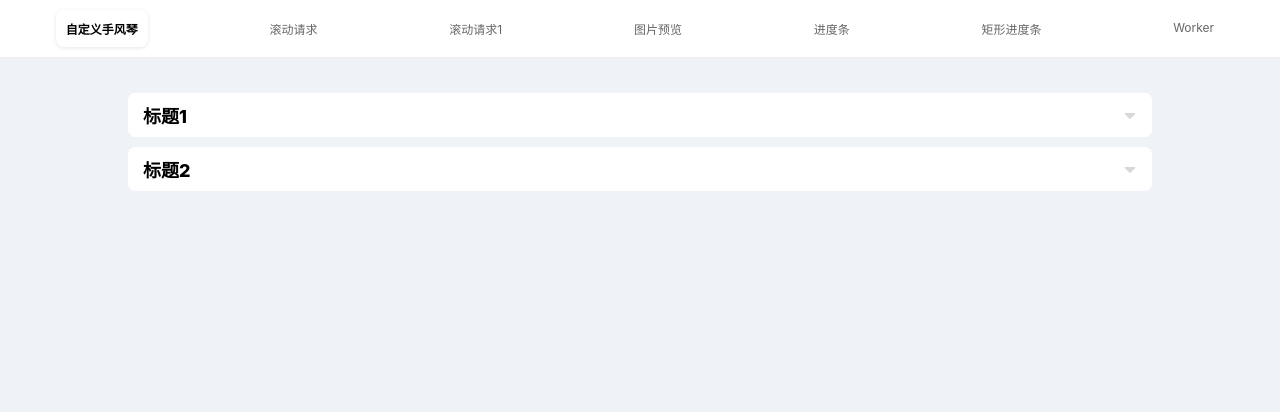
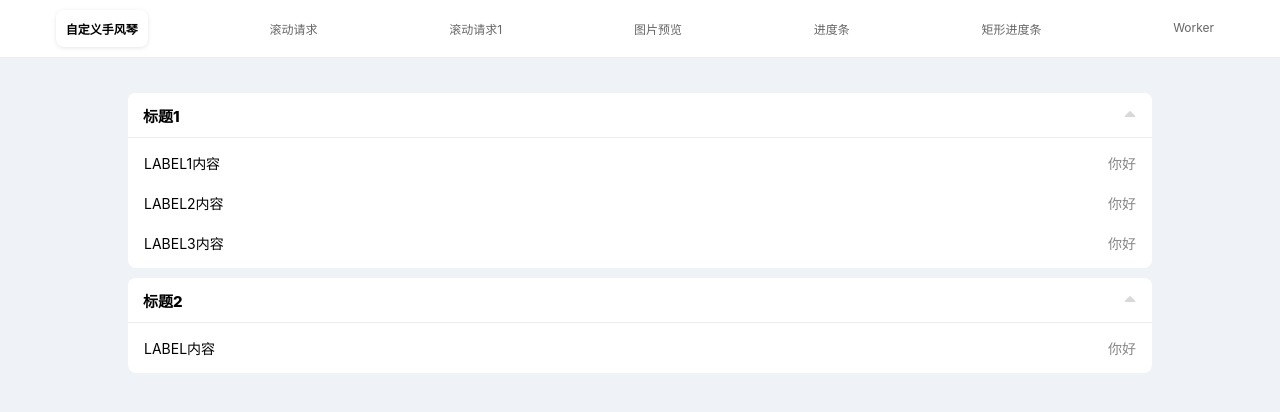
Before and after one commit to wfeng0514/React-test, a React (Create React App) app: page / in a window 1280 px wide. Shown: the top 412 px of the page. Built offline with nearby package versions, Linux system fonts and the light colour scheme.

Commit message:
feat:手风琴默认展开所有面板

```diff
--- a/src/components/CustomAccordion/index.js
+++ b/src/components/CustomAccordion/index.js
@@ -8,7 +8,7 @@ import './index.scss';
 export const Accordion = (props) => {
   let { title, children, className = '', deleteIcon } = props;
 
-  const [isOpen, setIsOpen] = useState(false);
+  const [isOpen, setIsOpen] = useState(true);
   const itemRef = useRef(null);
 
   useEffect(() => {
--- a/src/components/CustomAccordion/index.scss
+++ b/src/components/CustomAccordion/index.scss
@@ -10,13 +10,13 @@
     height: 44px;
     position: relative;
     z-index: 99;
-    // font-size: 0.14rem;
     font-weight: 800;
     border: none !important;
 
     display: flex;
     align-items: center;
     justify-content: space-between;
+    font-size: 15px;
     color: #000;
     background-color: #fff;
     box-sizing: content-box;
@@ -58,9 +58,10 @@
     top: -100px;
     z-index: 1;
     opacity: 0;
+    font-size: 14px;
     background-color: #fff;
+    border: none !important;
     transition: all .2s ease-in-out;
-    border: none !important;
   }
 
   .active-item{
```
